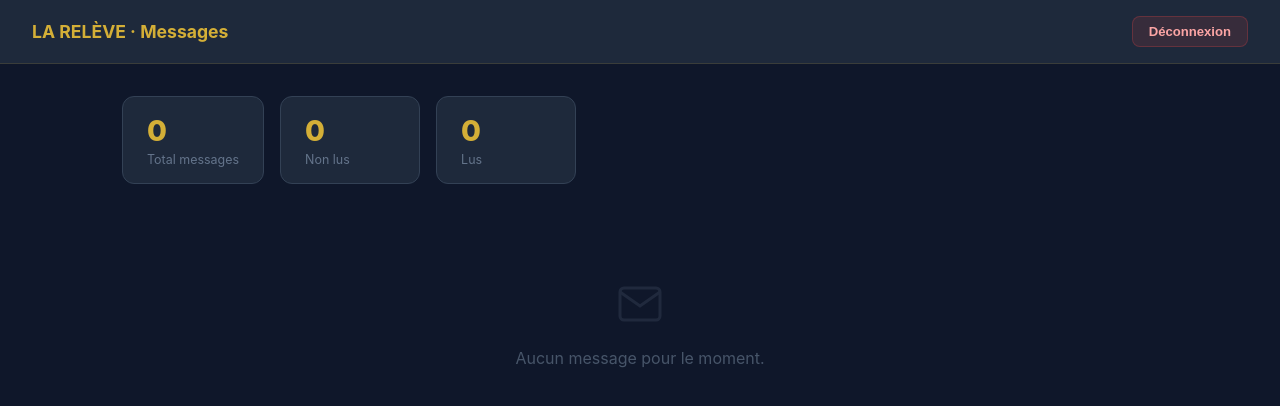
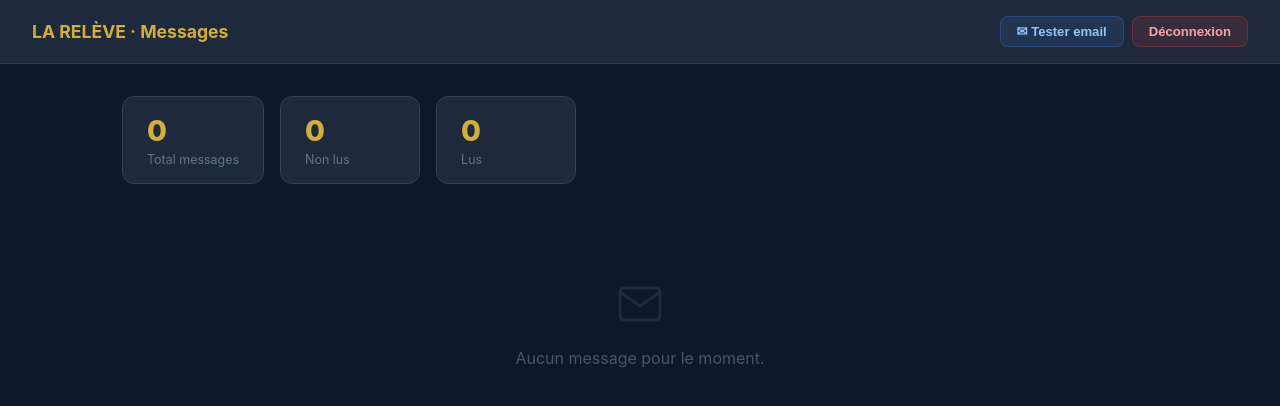
Before and after one commit to mfad20/lareleve, a Flask app: page /admin/messages in a window 1280 px wide. Shown: the top 406 px of the page. Run offline with Flask 3, Linux system fonts and the light colour scheme; the visitor is signed in with stand-in values (Sample User, id 1); data that the repository does not hold is empty; parts of the project's set-up code (start-up, migrations or seed data) failed here and were passed over; some libraries are stand-ins or nearby versions.

Commit message:
fix: email sending — HTML body, rate-limit, test route, better error handling
- _send_contact_email returns bool (True=sent, False=failed)
- email now has text + HTML body (more readable, less spam risk)
- contact route rate-limited to 5 POST/hour per IP (anti-spam)
- 429 error handler returns JSON so frontend handles it cleanly
- /admin/test-email route lets admin verify Gmail config without the form
- contact.html: parse JSON safely, better error message propagation
- admin_messages.html: add Test email button

Co-Authored-By: Claude Sonnet 4.6 <noreply@anthropic.com>

```diff
--- a/app.py
+++ b/app.py
@@ -294,28 +294,56 @@ VALEURS = [
 MAIL_RECIPIENT = os.environ.get('MAIL_RECIPIENT', 'mfad09012002@gmail.com')
 
 def _send_contact_email(nom, email, telephone, message):
+    """Envoie une notification email à l'admin. Retourne True si succès, False sinon."""
     username = app.config.get('MAIL_USERNAME')
     password = app.config.get('MAIL_PASSWORD')
     if not username or not password:
         app.logger.warning('Email non envoyé : MAIL_USERNAME ou MAIL_PASSWORD manquant.')
-        return
+        return False
     try:
-        tel_line = f"Téléphone : {telephone}\n" if telephone else ""
+        tel_row = (
+            f'<tr><td style="padding:6px 12px;color:#888;white-space:nowrap">Téléphone</td>'
+            f'<td style="padding:6px 12px">{telephone}</td></tr>'
+        ) if telephone else ''
+        html_body = f"""
+<html><body style="font-family:Arial,sans-serif;max-width:600px;margin:0 auto;padding:24px;background:#f8f9fc">
+  <div style="background:#1e293b;border-radius:12px;padding:24px">
+    <h2 style="color:#D4AF37;margin:0 0 16px">📬 Nouveau message — La Relève</h2>
+    <table style="width:100%;border-collapse:collapse;background:#0f172a;border-radius:8px;overflow:hidden">
+      <tr><td style="padding:6px 12px;color:#888;white-space:nowrap">Nom</td>
+          <td style="padding:6px 12px;color:#f1f5f9;font-weight:bold">{nom}</td></tr>
+      <tr style="background:#1e293b"><td style="padding:6px 12px;color:#888;white-space:nowrap">Email</td>
+          <td style="padding:6px 12px"><a href="mailto:{email}" style="color:#3B82F6">{email}</a></td></tr>
+      {tel_row}
+    </table>
+    <div style="margin-top:16px;background:#0f172a;border-radius:8px;padding:16px">
+      <p style="color:#94a3b8;margin:0 0 8px;font-size:12px;text-transform:uppercase;letter-spacing:1px">Message</p>
+      <p style="color:#e2e8f0;margin:0;white-space:pre-wrap;line-height:1.6">{message}</p>
+    </div>
+    <p style="color:#475569;font-size:12px;margin-top:16px">
+      Répondez directement à cet email pour contacter {nom}.
+    </p>
+  </div>
+</body></html>"""
+        text_body = (
+            f"Nom     : {nom}\n"
+            f"Email   : {email}\n"
+            + (f"Tél.    : {telephone}\n" if telephone else "")
+            + f"\nMessage :\n{message}\n"
+        )
         msg = Message(
             subject=f"[La Relève] Nouveau message de {nom}",
             recipients=[MAIL_RECIPIENT],
             reply_to=email,
-            body=(
-                f"Nom     : {nom}\n"
-                f"Email   : {email}\n"
-                f"{tel_line}"
-                f"\nMessage :\n{message}\n"
-            )
+            body=text_body,
+            html=html_body,
         )
         mail.send(msg)
-        app.logger.info(f'Email envoyé depuis {email}.')
+        app.logger.info(f'Email envoyé depuis {email} → {MAIL_RECIPIENT}.')
+        return True
     except Exception as e:
         app.logger.error(f'Échec envoi email : {e}')
+        return False
 
 # ──────────────────────────────────────────────
 # ADMIN AUTH
@@ -359,6 +387,7 @@ def vision():
 
 @app.route('/contact', methods=['GET', 'POST'])
 @csrf.exempt
+@limiter.limit("5 per hour", methods=["POST"])
 def contact():
     if request.method == 'POST':
         if request.is_json:
@@ -420,6 +449,10 @@ def contact():
 
     return render_template('contact.html')
 
+@app.errorhandler(429)
+def too_many_requests(e):
+    return jsonify({"success": False, "errors": ["Trop de messages envoyés. Réessayez dans une heure."]}), 429
+
 @app.route('/admin')
 @admin_required
 def admin():
@@ -458,6 +491,30 @@ def admin_supprimer(id):
     db.session.commit()
     return redirect(url_for('admin_messages'))
 
+@app.route('/admin/test-email')
+@admin_required
+def admin_test_email():
+    """Route de diagnostic : envoie un email de test à MAIL_RECIPIENT."""
+    username = app.config.get('MAIL_USERNAME')
+    password = app.config.get('MAIL_PASSWORD')
+    if not username or not password:
+        return jsonify({'ok': False, 'detail': 'MAIL_USERNAME ou MAIL_PASSWORD non configuré dans les variables d\'environnement.'})
+    try:
+        msg = Message(
+            subject="[La Relève] ✅ Test email — configuration OK",
+            recipients=[MAIL_RECIPIENT],
+            body=(
+                f"Ceci est un email de test envoyé depuis La Relève.\n\n"
+                f"Expéditeur : {username}\n"
+                f"Destinataire : {MAIL_RECIPIENT}\n\n"
+                "Si vous recevez cet email, la configuration Gmail fonctionne correctement."
+            ),
+        )
+        mail.send(msg)
+        return jsonify({'ok': True, 'detail': f'Email de test envoyé à {MAIL_RECIPIENT}.'})
+    except Exception as e:
+        return jsonify({'ok': False, 'detail': str(e)})
+
 @app.route('/admin/logout', methods=['POST'])
 def admin_logout():
     session.pop('admin_logged_in', None)
--- a/templates/admin_messages.html
+++ b/templates/admin_messages.html
@@ -137,10 +137,31 @@
       <span class="badge-count">{{ non_lus }} non lu{{ 's' if non_lus > 1 }}</span>
     {% endif %}
   </div>
-  <form method="POST" action="{{ url_for('admin_logout') }}" style="display:inline;">
-    <input type="hidden" name="csrf_token" value="{{ csrf_token() }}">
-    <button type="submit" class="btn-logout">Déconnexion</button>
-  </form>
+  <div style="display:flex;gap:.5rem;align-items:center">
+    <button id="testEmailBtn" onclick="testEmail()" style="
+      background:rgba(59,130,246,.12);border:1px solid rgba(59,130,246,.3);
+      color:#93c5fd;padding:.45rem 1rem;border-radius:8px;font-size:.82rem;
+      font-weight:600;cursor:pointer;transition:background .2s"
+      title="Envoyer un email de test pour vérifier la configuration Gmail">
+      ✉ Tester email
+    </button>
+    <form method="POST" action="{{ url_for('admin_logout') }}" style="display:inline;">
+      <input type="hidden" name="csrf_token" value="{{ csrf_token() }}">
+      <button type="submit" class="btn-logout">Déconnexion</button>
+    </form>
+  </div>
+  <script>
+  async function testEmail() {
+    const btn = document.getElementById('testEmailBtn');
+    btn.disabled = true; btn.textContent = '⏳ Envoi…';
+    try {
+      const r = await fetch('{{ url_for("admin_test_email") }}');
+      const d = await r.json();
+      alert(d.ok ? '✅ ' + d.detail : '❌ ' + d.detail);
+    } catch { alert('❌ Erreur réseau.'); }
+    finally { btn.disabled = false; btn.textContent = '✉ Tester email'; }
+  }
+  </script>
 </div>
 
 <div class="content">
```
Also changed, not shown: templates/contact.html (+8 -2 lines).
